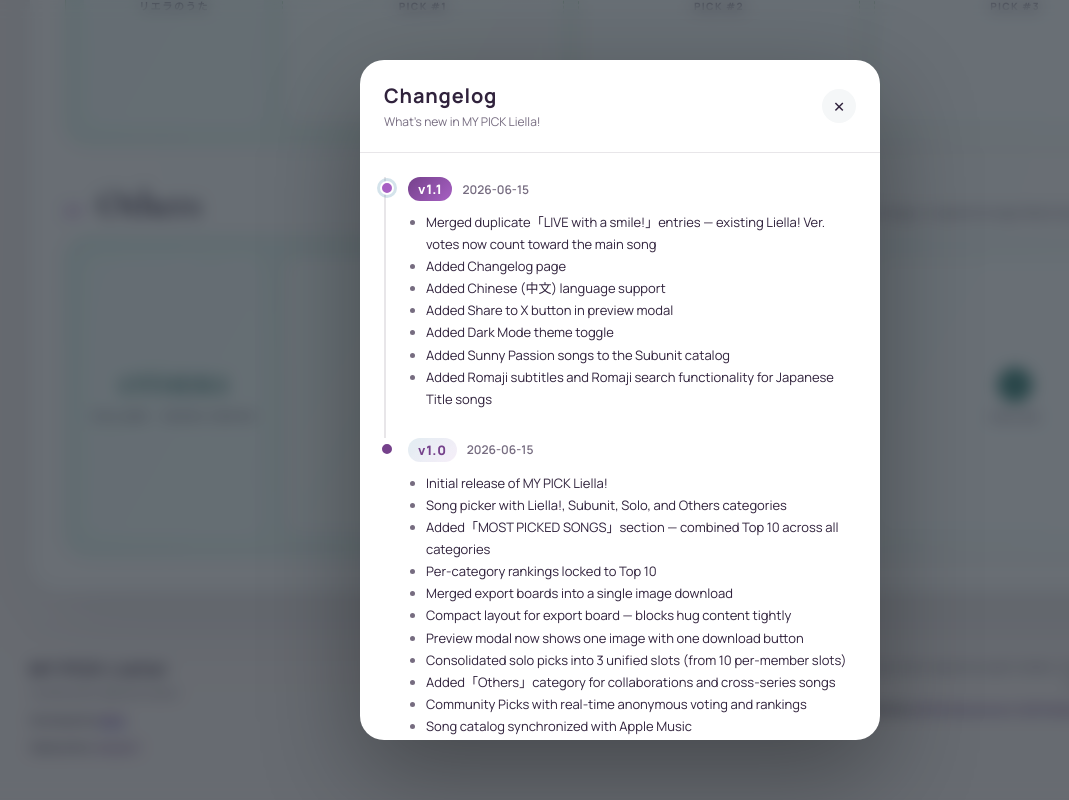
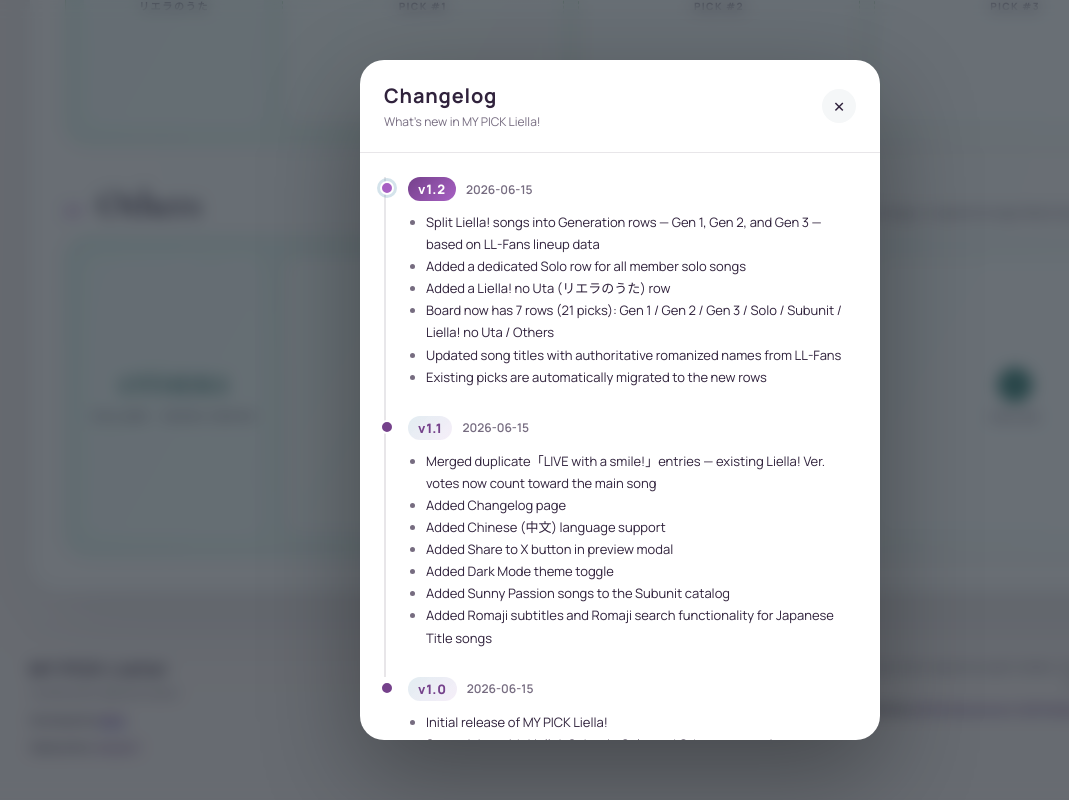
Before and after one commit to Socxxiality/MyPickLiella, a Next.js app: page / in a window 1280 px wide. Both pictures are taken after a click on the button "Changelog". Shown: the part 2769-3569 px from the top of the page, without its empty margins (20-1089 px from the left). Built offline with nearby package versions, Linux system fonts and the light colour scheme.

Commit message:
Add v1.2 changelog entry for the generation split

```diff
--- a/components/ChangelogModal.tsx
+++ b/components/ChangelogModal.tsx
@@ -15,6 +15,36 @@
 } satisfies Record<Lang, { title: string; subtitle: string }>;
 
 const CHANGELOG: ChangelogEntry[] = [
+  {
+    version: "1.2",
+    date: "2026-06-15",
+    changes: {
+      en: [
+        "Split Liella! songs into Generation rows — Gen 1, Gen 2, and Gen 3 — based on LL-Fans lineup data",
+        "Added a dedicated Solo row for all member solo songs",
+        "Added a Liella! no Uta (リエラのうた) row",
+        "Board now has 7 rows (21 picks): Gen 1 / Gen 2 / Gen 3 / Solo / Subunit / Liella! no Uta / Others",
+        "Updated song titles with authoritative romanized names from LL-Fans",
+        "Existing picks are automatically migrated to the new rows",
+      ],
+      ja: [
+        "Liella!楽曲をLL-Fansのメンバー編成データに基づき1期生・2期生・3期生に分割",
+        "全メンバーのソロ曲をまとめた「ソロ楽曲」枠を追加",
+        "「リエラのうた」枠を追加",
+        "選曲ボードを7カテゴリ（21曲）に拡張：1期生 / 2期生 / 3期生 / ソロ / ユニット / リエラのうた / その他",
+        "LL-Fans準拠のローマ字表記に楽曲タイトルを更新",
+        "既存の選曲は新しいカテゴリへ自動的に移行",
+      ],
+      zh: [
+        "根据 LL-Fans 的成员编成数据，将 Liella! 歌曲拆分为一期生 / 二期生 / 三期生",
+        "新增「个人歌曲」分类，集中所有成员个人曲",
+        "新增「リエラのうた」分类",
+        "选曲板扩展为7个分类（21首）：一期生 / 二期生 / 三期生 / 个人 / 小组 / リエラのうた / 其他",
+        "使用 LL-Fans 权威罗马音更新歌曲标题",
+        "现有选曲将自动迁移至新分类",
+      ],
+    },
+  },
   {
     version: "1.1",
     date: "2026-06-15",
```
